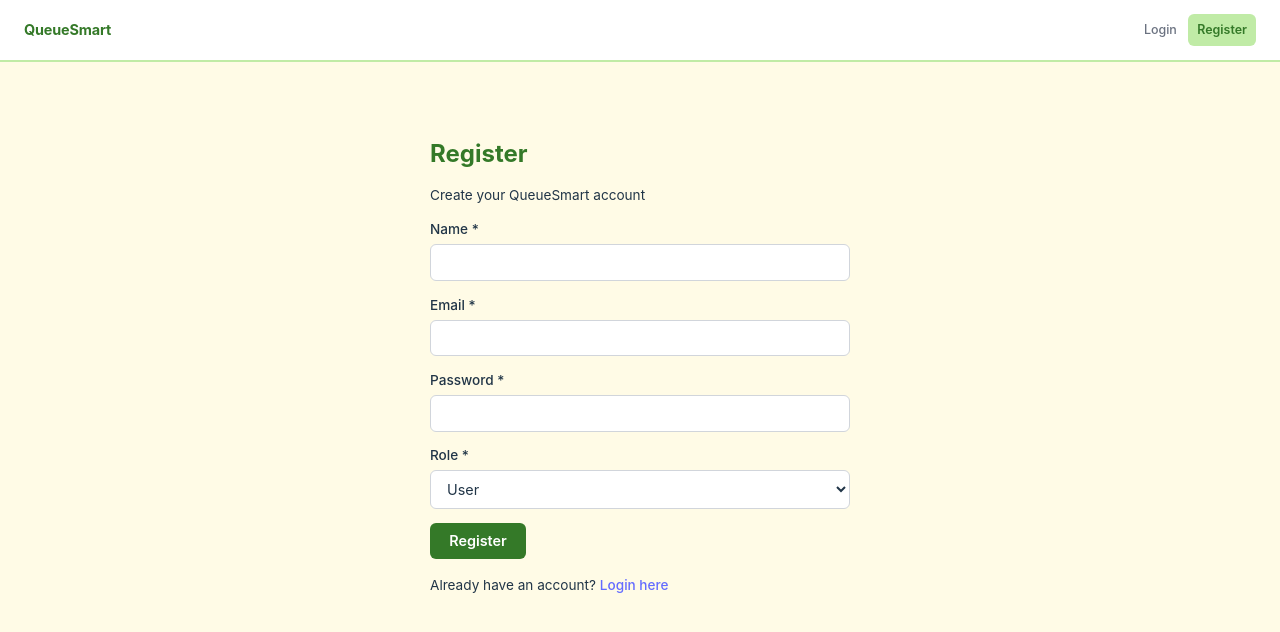
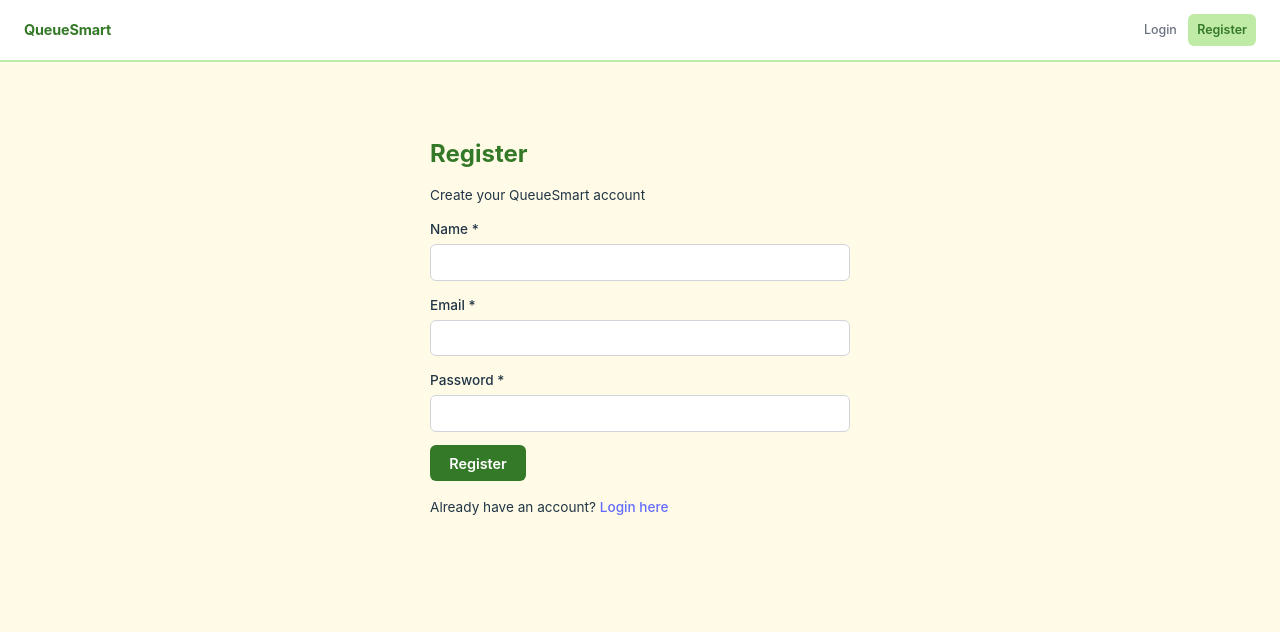
Before and after one commit to npu6703/4353QueueSystem, a React (Vite) app in the folder frontend/: page /register in a window 1280 px wide. Shown: the top 632 px of the page. Built offline with nearby package versions, Linux system fonts and the light colour scheme.

Commit message:
remove role from register ui and match login layout

```diff
--- a/frontend/src/pages/Register.jsx
+++ b/frontend/src/pages/Register.jsx
@@ -14,7 +14,7 @@ export default function Register() {
   const [name, setName] = useState('')
   const [email, setEmail] = useState('')
   const [password, setPassword] = useState('')
-  const [role, setRole] = useState('user')
+  const [err, setErr] = useState('')
 
   const [errors, setErrors] = useState({
     name: '',
@@ -28,19 +28,16 @@ export default function Register() {
     password: false,
   })
 
-  const [err, setErr] = useState('')
-
   function runValidation(next = { name, email, password }) {
     const newErrors = {
       name:
-        validateRequired(next.name, 'Name') ||
-        validateMaxLen(next.name, 100, 'Name'),
+        validateMaxLen(next.name, 100, 'Name') ||
+        validateRequired(next.name, 'Name'),
       email: validateEmail(next.email),
       password: validatePassword(next.password),
     }
 
     setErrors(newErrors)
-
     return !newErrors.name && !newErrors.email && !newErrors.password
   }
 
@@ -57,15 +54,8 @@ export default function Register() {
         name: name.trim(),
         email: email.trim(),
         password,
-        role,
       })
-
-      // redirect theo role
-      if (role === 'admin') {
-        nav('/admin')
-      } else {
-        nav('/')
-      }
+      nav('/login')
     } catch (e) {
       setErr(e.message || 'Register failed')
     }
@@ -86,8 +76,6 @@ export default function Register() {
         <p>Create your QueueSmart account</p>
 
         <form onSubmit={submit} noValidate>
-
-          {/* Name */}
           <div className="form-row">
             <label>Name *</label>
             <input
@@ -95,23 +83,20 @@ export default function Register() {
               onChange={(e) => {
                 const v = e.target.value
                 setName(v)
-                if (touched.name)
-                  runValidation({ name: v, email, password })
+                if (touched.name) runValidation({ name: v, email, password })
               }}
               onBlur={() => {
                 setTouched((t) => ({ ...t, name: true }))
                 runValidation()
               }}
-              className={
-                touched.name && errors.name ? 'input error' : 'input'
-              }
+              className={touched.name && errors.name ? 'input error' : 'input'}
+              autoComplete="name"
             />
             {touched.name && errors.name && (
               <div className="error-text">{errors.name}</div>
             )}
           </div>
 
-          {/* Email */}
           <div className="form-row">
             <label>Email *</label>
             <input
@@ -120,16 +105,13 @@ export default function Register() {
               onChange={(e) => {
                 const v = e.target.value
                 setEmail(v)
-                if (touched.email)
-                  runValidation({ name, email: v, password })
+                if (touched.email) runValidation({ name, email: v, password })
               }}
               onBlur={() => {
                 setTouched((t) => ({ ...t, email: true }))
                 runValidation()
               }}
-              className={
-                touched.email && errors.email ? 'input error' : 'input'
-              }
+              className={touched.email && errors.email ? 'input error' : 'input'}
               autoComplete="email"
             />
             {touched.email && errors.email && (
@@ -137,7 +119,6 @@ export default function Register() {
             )}
           </div>
 
-          {/* Password */}
           <div className="form-row">
             <label>Password *</label>
             <input
@@ -146,17 +127,14 @@ export default function Register() {
               onChange={(e) => {
                 const v = e.target.value
                 setPassword(v)
-                if (touched.password)
-                  runValidation({ name, email, password: v })
+                if (touched.password) runValidation({ name, email, password: v })
               }}
               onBlur={() => {
                 setTouched((t) => ({ ...t, password: true }))
                 runValidation()
               }}
               className={
-                touched.password && errors.password
-                  ? 'input error'
-                  : 'input'
+                touched.password && errors.password ? 'input error' : 'input'
               }
               autoComplete="new-password"
             />
@@ -165,33 +143,15 @@ export default function Register() {
             )}
           </div>
 
-          {/* Role */}
-          <div className="form-row">
-            <label>Role *</label>
-            <select
-              value={role}
-              onChange={(e) => setRole(e.target.value)}
-              className="input"
-            >
-              <option value="user">User</option>
-              <option value="admin">Admin</option>
-            </select>
-          </div>
-
           {err && <div className="error-text">{err}</div>}
 
-          <button
-            className="primary"
-            type="submit"
-            disabled={!canSubmit}
-          >
+          <button className="primary" type="submit" disabled={!canSubmit}>
             Register
           </button>
         </form>
 
         <p style={{ marginTop: '1rem' }}>
-          Already have an account?{' '}
-          <a href="/login">Login here</a>
+          Already have an account? <a href="/login">Login here</a>
         </p>
       </div>
     </div>
```
